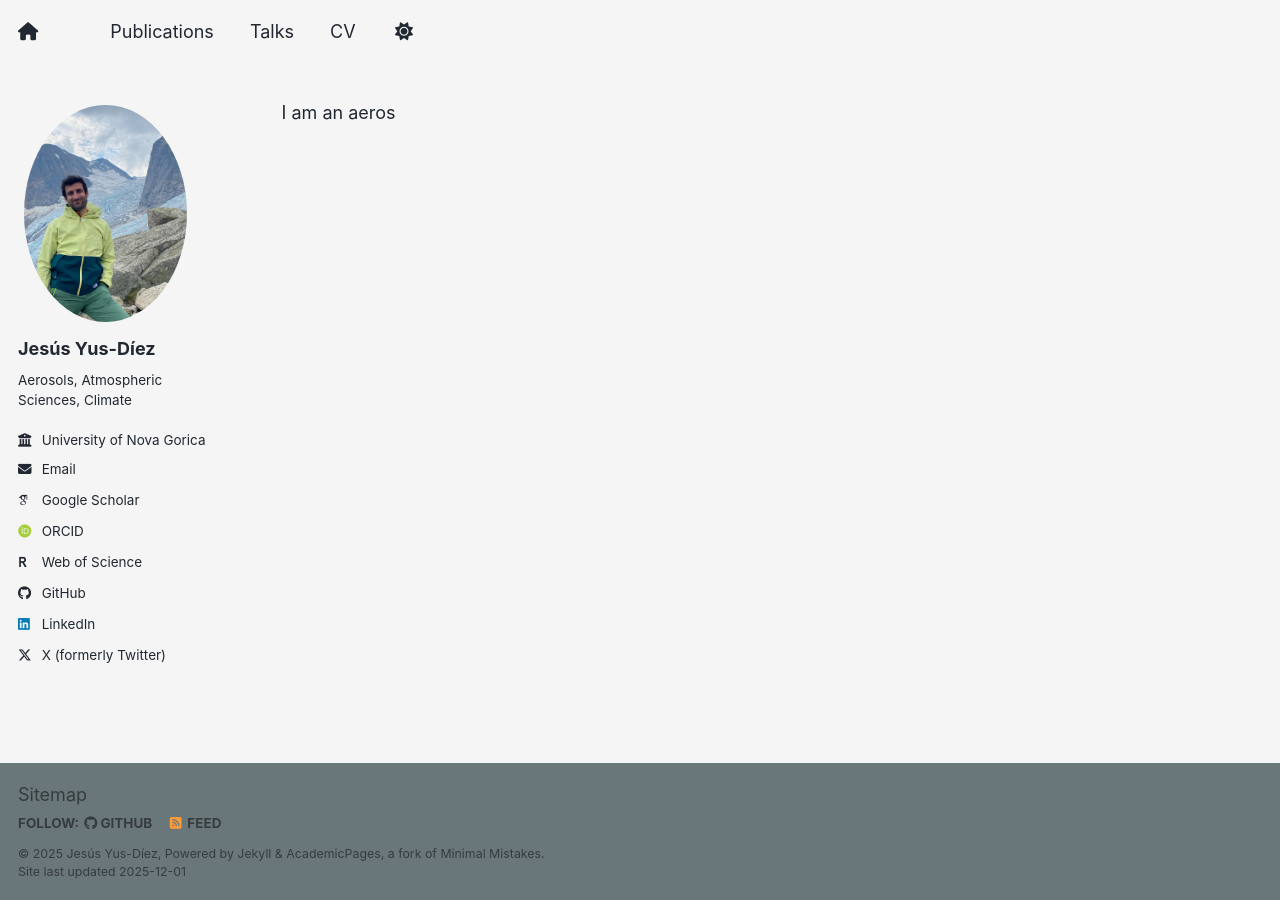
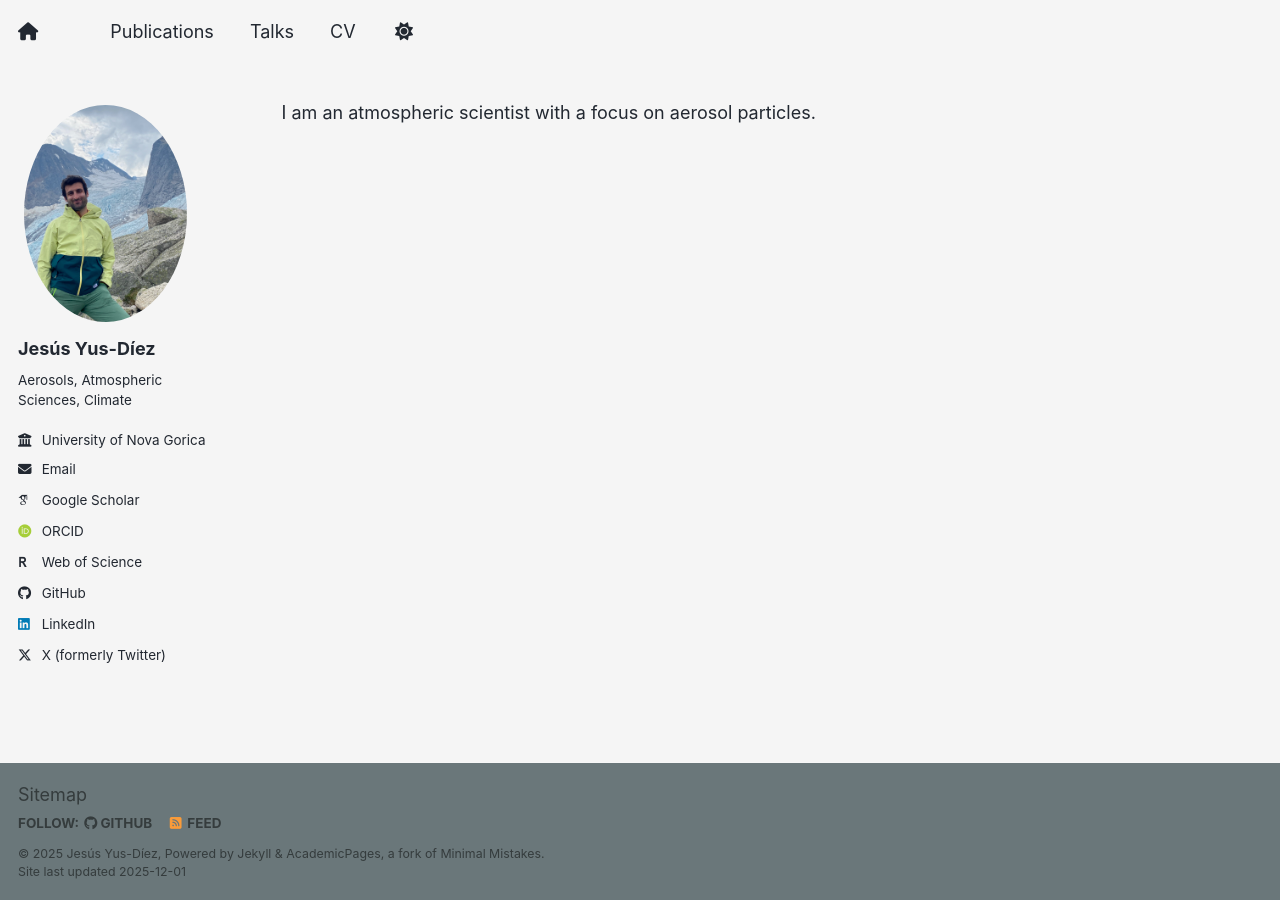
Before and after one commit to jyusdiez/jyusdiez.github.io, a Jekyll site: the page built from _pages/about.md, in a window 1280 px wide. Built offline with Jekyll 4.4.1, drawn with Linux system fonts in a browser that asks for light colours; some web fonts are replaced; a script bundle is joined from its source files by our own code; library files that are not in the unit come from our copies.

Commit message:
Update about.md

```diff
--- a/_pages/about.md
+++ b/_pages/about.md
@@ -6,4 +6,4 @@ redirect_from:
   - /about.html
 ---
 
-I am an aeros
+I am an atmospheric scientist with a focus on aerosol particles.
```
